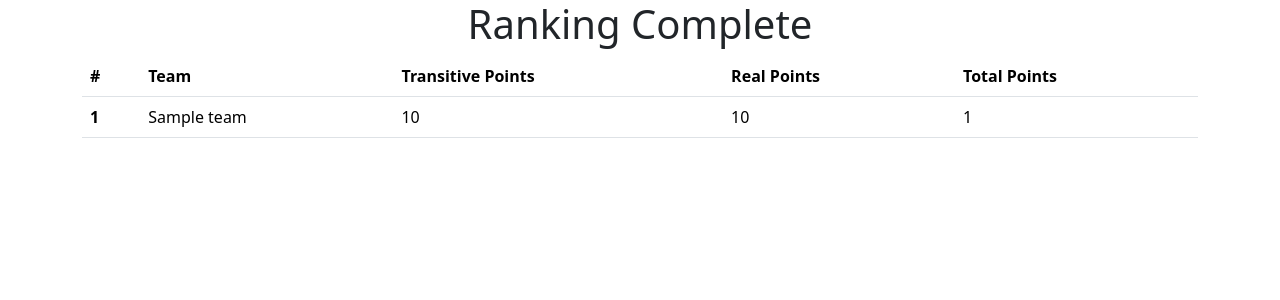
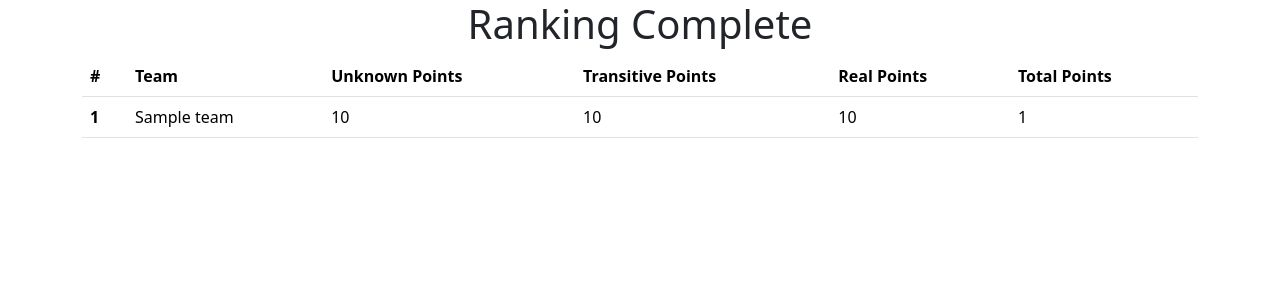
Before and after one commit to rzsouza/rank_complete, a Flask app: template templates/index.j2 in a window 1280 px wide. Shown: the top 300 px of the page. Run offline with Flask 3, Linux system fonts and the light colour scheme; the template is opened without the code that fills it: most values are stand-ins (such as "Sample title", 1, 10 or a date in 2020).

Commit message:
Add unknown points to stats

```diff
--- a/models/match_graph.py
+++ b/models/match_graph.py
@@ -28,7 +28,7 @@ def calculate_points(team: str, team_map) -> RankingStats:
             )
             real_points += team_points
 
-    return RankingStats(team, 0, real_points)
+    return RankingStats(team, 0, 0, real_points)
 
 
 def _sort_graph(graph: dict[str, RankingStats]) -> Ranking:
--- a/models/ranking_stats.py
+++ b/models/ranking_stats.py
@@ -4,6 +4,7 @@ from dataclasses import dataclass
 @dataclass
 class RankingStats:
     name: str
+    unknown_points: int
     transitive_points: int
     real_points: int
 
--- a/templates/index.j2
+++ b/templates/index.j2
@@ -10,6 +10,7 @@
                     <tr>
                         <th>#</th>
                         <th>Team</th>
+                        <th>Unknown Points</th>
                         <th>Transitive Points</th>
                         <th>Real Points</th>
                         <th>Total Points</th>
@@ -20,6 +21,7 @@
                         <tr>
                             <th scope="row">{{ loop.index }}</th>
                             <td>{{ team.name }}</td>
+                            <td>{{ team.unknown_points }}</td>
                             <td>{{ team.transitive_points }}</td>
                             <td>{{ team.real_points }}</td>
                             <td>{{ team.total_points }}</td>
```
